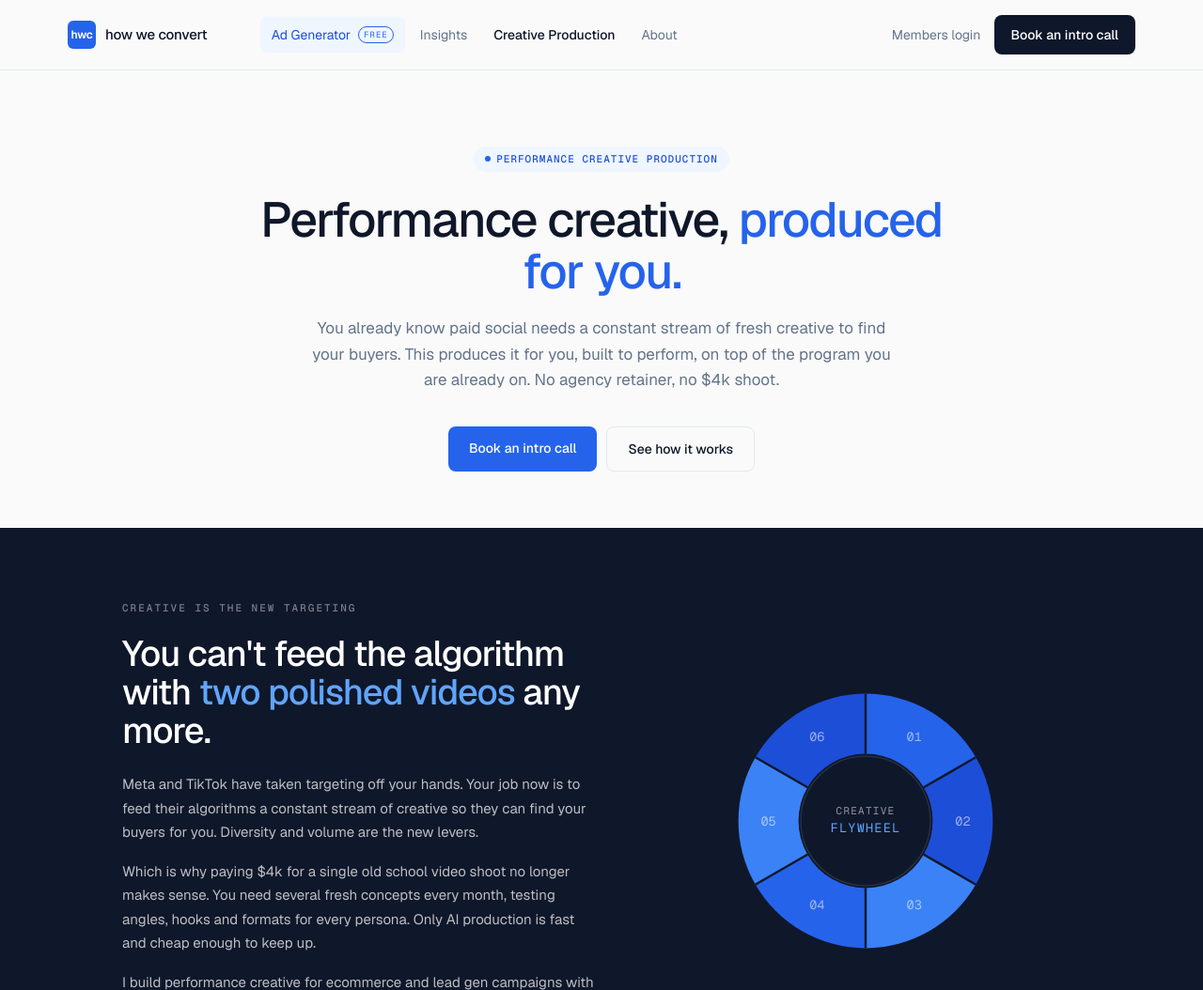
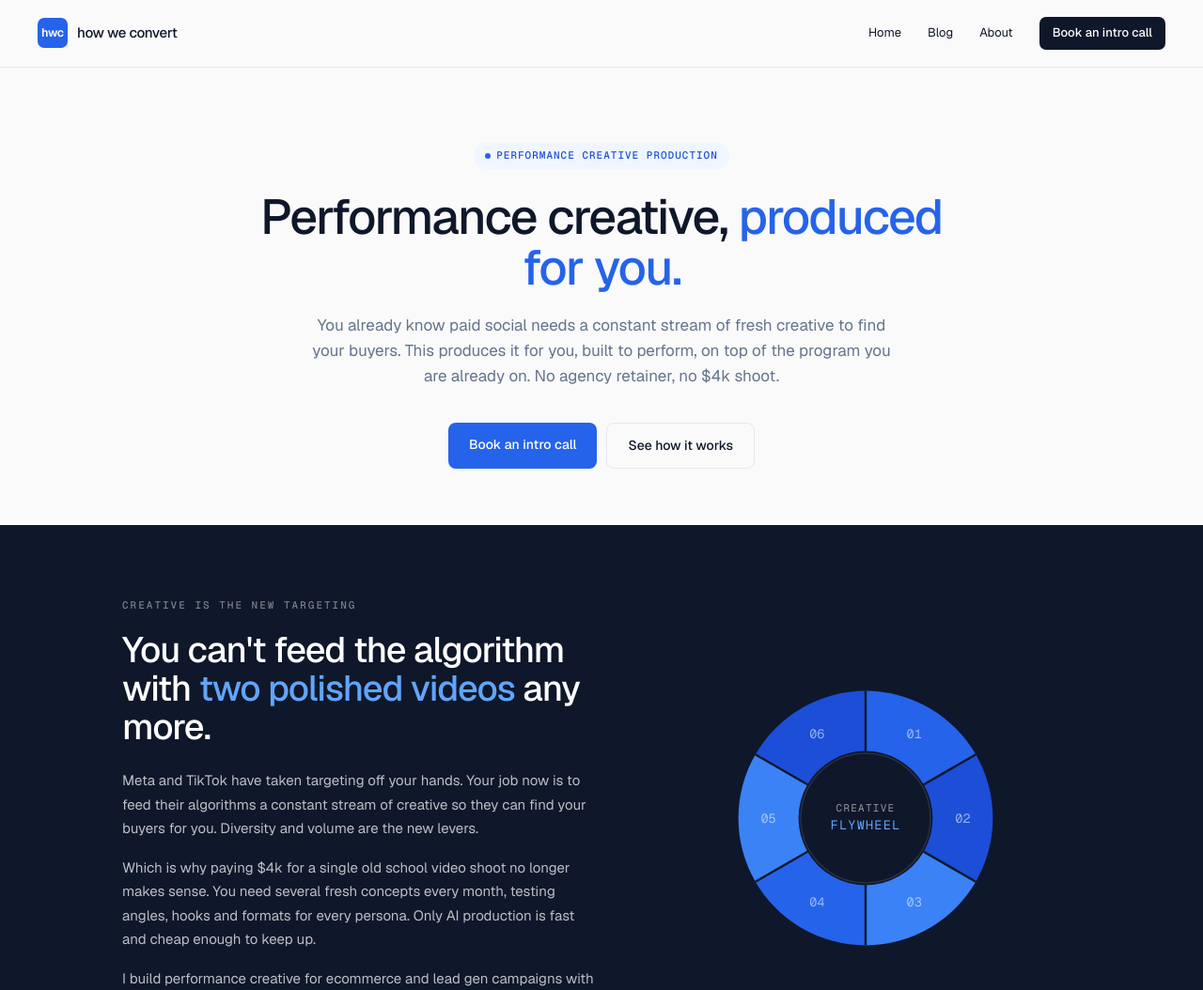
Before and after one commit to MikaHWC/hwc-website, a website: page creative.html in a window 1280 px wide. Shown: the top 1054 px of the page at 94% size. Drawn offline with nearby package versions, Linux system fonts and the light colour scheme.

Commit message:
Add files via upload

```diff
--- a/creative.html
+++ b/creative.html
@@ -20,9 +20,7 @@
     --accent: #2563EB;
     --accent-dark: #1D4ED8;
     --accent-light: #EFF6FF;
-    --accent-bg: #EFF6FF;
     --accent-blue: #60A5FA;
-    --font-mono: 'Geist Mono', 'SF Mono', Menlo, monospace;
   }
 
   body {
@@ -32,6 +30,15 @@
     line-height: 1.6;
     font-size: 15px;
   }
+
+  /* ============ NAV ============ */
+  .nav { display: flex; align-items: center; padding: 18px 40px; border-bottom: 1px solid var(--border); background: var(--bg); position: sticky; top: 0; z-index: 50; }
+  .logo { display: inline-flex; align-items: center; gap: 10px; white-space: nowrap; flex-shrink: 0; text-decoration: none; }
+  .logo-mark { width: 32px; height: 32px; background: var(--accent); color: white; border-radius: 7px; display: flex; align-items: center; justify-content: center; font-size: 12.5px; font-weight: 600; letter-spacing: -0.02em; flex-shrink: 0; }
+  .logo-wordmark { font-size: 15px; font-weight: 500; letter-spacing: -0.02em; color: var(--ink); white-space: nowrap; flex-shrink: 0; }
+  .nav-links { margin-left: auto; display: flex; gap: 28px; align-items: center; }
+  .nav-link { font-size: 13px; color: var(--ink); text-decoration: none; }
+  .nav-cta { padding: 7px 14px; background: var(--ink); color: white; border-radius: 7px; font-size: 13px; font-weight: 500; text-decoration: none; }
 
   /* ============ HERO ============ */
   .hero { max-width: 1100px; margin: 0 auto; padding: 80px 40px 60px; text-align: center; }
@@ -142,8 +149,16 @@
   .final-cta h2 { font-size: 40px; font-weight: 500; letter-spacing: -0.02em; line-height: 1.1; color: white; margin-bottom: 16px; max-width: 620px; margin-left: auto; margin-right: auto; }
   .final-cta p { font-size: 16px; color: rgba(255,255,255,0.7); margin-bottom: 32px; max-width: 520px; margin-left: auto; margin-right: auto; }
 
+  /* ============ FOOTER ============ */
+  .footer { padding: 32px 40px; border-top: 1px solid var(--border); display: flex; justify-content: space-between; align-items: center; font-size: 12px; color: var(--muted); }
+  .footer-links { display: flex; gap: 20px; }
+  .footer-links a { color: var(--muted); text-decoration: none; }
+
   /* ============ RESPONSIVE ============ */
   @media (max-width: 768px) {
+    .nav { padding: 14px 20px; }
+    .nav-links { gap: 16px; }
+    .nav-link { display: none; }
     .hero { padding: 48px 20px 40px; }
     .hero h1 { font-size: 34px; }
     .hero-sub { font-size: 15px; }
@@ -172,6 +187,8 @@
 
     .final-cta { padding: 60px 20px; }
     .final-cta h2 { font-size: 28px; }
+
+    .footer { flex-direction: column; gap: 16px; padding: 24px 20px; text-align: center; }
   }
 
   @media (min-width: 769px) and (max-width: 1040px) {
@@ -182,13 +199,27 @@
 </head>
 <body>
 
+<!-- NAV -->
+<nav class="nav">
+  <a href="/" class="logo">
+    <div class="logo-mark">hwc</div>
+    <div class="logo-wordmark">how we convert</div>
+  </a>
+  <div class="nav-links">
+    <a href="/" class="nav-link">Home</a>
+    <a href="/blog" class="nav-link">Blog</a>
+    <a href="/about" class="nav-link">About</a>
+    <a href="https://calendly.com/michael-howweconvert/consulting-call-with-michael-creative" target="_blank" rel="noopener" class="nav-cta">Book an intro call</a>
+  </div>
+</nav>
+
 <!-- HERO -->
 <section class="hero">
   <div class="eyebrow">Performance Creative Production</div>
   <h1>Performance creative, <span class="accent">produced for you.</span></h1>
   <p class="hero-sub">You already know paid social needs a constant stream of fresh creative to find your buyers. This produces it for you, built to perform, on top of the program you are already on. No agency retainer, no $4k shoot.</p>
   <div class="hero-cta-row">
-    <a href="/book-a-call" class="btn-primary">Book an intro call</a>
+    <a href="https://calendly.com/michael-howweconvert/consulting-call-with-michael-creative" target="_blank" rel="noopener" class="btn-primary">Book an intro call</a>
     <a href="#how-it-works" class="btn-ghost">See how it works</a>
   </div>
 </section>
@@ -409,11 +440,19 @@
 <section class="final-cta">
   <h2>Stop letting your campaigns run out of creative.</h2>
   <p>Book a call and I will show you what a month of performance creative looks like for your brand.</p>
-  <a href="/book-a-call" class="btn-primary">Book an intro call</a>
+  <a href="https://calendly.com/michael-howweconvert/consulting-call-with-michael-creative" target="_blank" rel="noopener" class="btn-primary">Book an intro call</a>
 </section>
 
-<script src="/nav.js"></script>
-<script src="/footer.js"></script>
+<!-- FOOTER -->
+<footer class="footer">
+  <div>© 2026 How We Convert</div>
+  <div class="footer-links">
+    <a href="/">Home</a>
+    <a href="/blog">Blog</a>
+    <a href="/about">About</a>
+    <a href="/terms">Terms</a>
+  </div>
+</footer>
 
 </body>
 </html>
```
